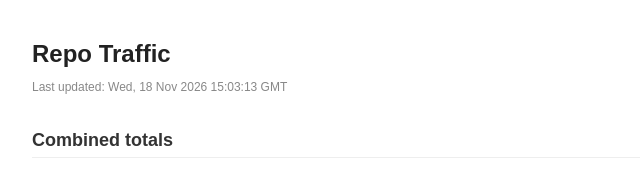
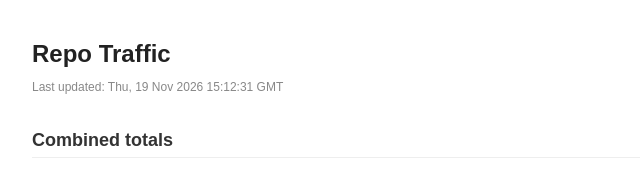
Before and after one commit to sowmyachintakindi/TrafficStats, a plain HTML site: page index.html in a window 1280 px wide. Shown: the top 171 px of the page, 128-768 px from the left. Drawn offline with Linux system fonts and the light colour scheme.

Commit message:
chore: archive traffic 2026-11-19

```diff
--- a/index.html
+++ b/index.html
@@ -13,7 +13,7 @@ img{width:100%;border:1px solid #eee;border-radius:8px;margin-bottom:24px}
 </head>
 <body>
 <h1>Repo Traffic</h1>
-<p class="updated">Last updated: Wed, 18 Nov 2026 15:03:13 GMT</p>
+<p class="updated">Last updated: Thu, 19 Nov 2026 15:12:31 GMT</p>
 <h2>Combined totals</h2>
 <div class="cards"><div style="border:2px solid #6366f1;border-radius:12px;padding:24px;min-width:280px;width:340px;box-sizing:border-box;background:#f8f7ff"><div style="font-size:14px;font-weight:700;color:#6366f1;margin-bottom:14px">All repos combined</div><table style="width:100%;border-collapse:collapse;font-size:14px"><tr><td style="color:#888;padding:10px 0">Total views</td><td style="text-align:right;font-weight:700;font-size:22px;color:#6366f1">574</td></tr><tr><td style="color:#888;padding:10px 0">Total unique visitors</td><td style="text-align:right;font-weight:700;font-size:22px;color:#6366f1">99</td></tr><tr><td style="color:#888;padding:10px 0">Total clones</td><td style="text-align:right;font-weight:700;font-size:22px;color:#14b8a6">839</td></tr><tr><td style="color:#888;padding:10px 0">Total unique cloners</td><td style="text-align:right;font-weight:700;font-size:22px;color:#14b8a6">548</td></tr></table></div></div>
 <h2>Per repo totals</h2>
```
